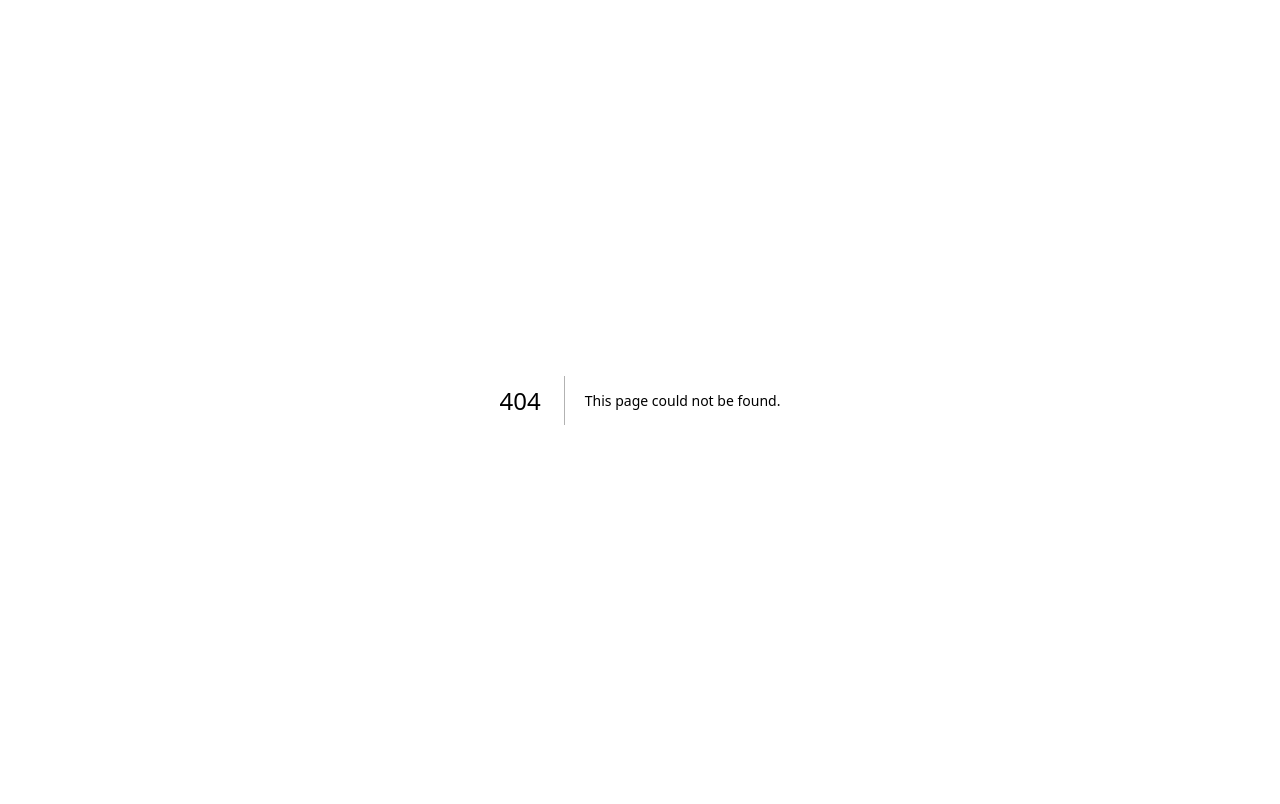
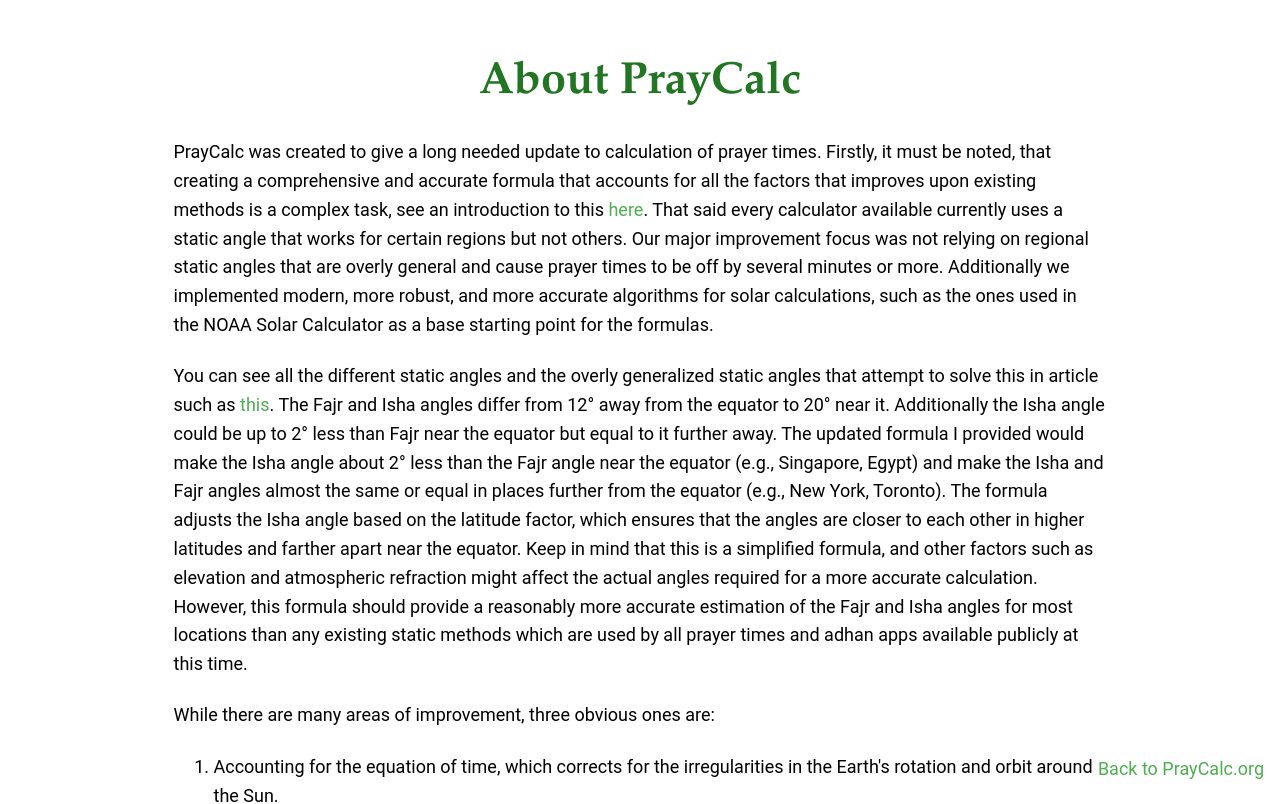
Before and after one commit to acamarata/praycalc, a Next.js app: page /about in a window 1280 px wide. Before the commit this address had no page. Shown: the top 804 px of the page. Built offline with nearby package versions, Linux system fonts and the light colour scheme.

Commit message:
Improved formula, added about page, release v0.1

```diff
--- a/src/components/PrayerTimesTable/styles.module.css
+++ b/src/components/PrayerTimesTable/styles.module.css
@@ -39,7 +39,7 @@
   border-radius: 10px;
   padding: 20px;
   width: 100%;
-  max-width: 600px;
+  max-width: 400px;
   box-shadow: 0 4px 6px rgba(0, 0, 0, 0.1);
   margin: 0 auto;
 }
--- a/src/layouts/MainLayout/index.tsx
+++ b/src/layouts/MainLayout/index.tsx
@@ -1,5 +1,7 @@
 import React from 'react';
 import Head from 'next/head';
+import Link from 'next/link';
+import { useRouter } from 'next/router';
 import styles from './styles.module.css';
 
 interface MainLayoutProps {
@@ -7,13 +9,23 @@
 }
 
 const MainLayout: React.FC<MainLayoutProps> = ({ children }) => {
+  const router = useRouter();
+  const isAboutPage = router.pathname === '/about';
+
   return (
     <div className={styles.wrapper}>
       <Head>
         <title>PrayCalc.net</title>
         <meta name="viewport" content="initial-scale=1.0, width=device-width" />
       </Head>
-      {children}
+      <div className={isAboutPage ? styles.aboutContent : styles.content}>{children}</div>
+      <div className={styles.linkWrapper}>
+        <Link href={isAboutPage ? '/' : '/about'} passHref>
+          <span className={styles.link}>
+            {isAboutPage ? 'Back to PrayCalc.org' : 'About PrayCalc.org'}
+          </span>
+        </Link>
+      </div>
     </div>
   );
 };
--- a/src/layouts/MainLayout/styles.module.css
+++ b/src/layouts/MainLayout/styles.module.css
@@ -1,73 +1,64 @@
 .wrapper {
-  width: 100%;
-  height: 100vh;
+  position: relative;
+  min-height: 100vh;
   display: flex;
   flex-direction: column;
+  align-items: center;
   justify-content: center;
-  align-items: center;
-  background-color: #f5f5f5;
-}
-
-.container {
-  position: absolute;
-  left: 50%;
-  top: 50%;
-  transform: translate(-50%, -50%);
-  max-width: 100%;
-  text-align: center;
-  height: 100px;
-  transition: all 0.5s ease-in-out;
-}
-
-.loading {
-  position: absolute;
-  bottom: -60px;
-  left: 50%;
-  transform: translateX(-50%);
-  font-size: 14px;
-  color: #555;
-  transition: all 0.3s ease-in-out;
-}
-
-.container.topLeft {
-  top: calc(50% - 50vh + 100px);
-  left: 50%;
-  transform: translateX(-50%);
+  font-family: 'Roboto', sans-serif;
+  padding: 1rem;
 }
 
 .container h1 {
   margin: 0;
+  text-align: center;
 }
 
-.prayerTimesTableContainer {
-  position: absolute;
-  top: 50%;
-  left: 50%;
-  transform: translate(-50%, -50%);
-  opacity: 0;
-  transition: opacity 4s;
+.aboutContainer {
+  max-width: 800px;
+  padding: 2rem 4rem;
+  background-color: white;
+  border-radius: 6px;
+  box-shadow: 0 4px 6px rgba(0, 0, 0, 0.1);
 }
 
-.prayerTimesTableContainer.visible {
-  opacity: 1;
+.aboutContainer h1 {
+  margin-bottom: 1rem;
+  text-align: center;
 }
 
-.loadingOverlay {
-  position: fixed;
-  top: 0;
-  left: 0;
-  right: 0;
-  bottom: 0;
-  background-color: rgba(255, 255, 255, 0.8);
-  display: flex;
-  justify-content: center;
-  align-items: center;
-  z-index: 9999;
+.aboutContainer p {
+  text-align: justify;
+  margin-bottom: 1rem;
+  line-height: 1.5;
 }
 
-.loadingContainer {
-  position: absolute;
-  top: 50%;
-  left: 50%;
-  transform: translate(-50%, -50%);
+.content {
+  width: 100%;
+  text-align: left;
 }
+.content a {
+  color: #4caf50;
+}
+
+.content a:hover {
+  text-decoration: underline;
+  text-decoration-color: green;
+}
+
+.aboutContent {
+  width: 75%;
+  text-align: center;
+}
+
+.linkWrapper {
+  position: fixed;
+  bottom: 16px;
+  right: 16px;
+  color: #4caf50;
+}
+
+.link {
+  cursor: pointer;
+  color: #4caf50;
+}
--- /dev/null
+++ b/src/pages/about.tsx
@@ -0,0 +1,37 @@
+import React from 'react';
+import MainLayout from '../layouts/MainLayout';
+import styles from '../layouts/MainLayout/styles.module.css';
+
+const About = () => {
+  return (
+    <MainLayout>
+      <div className="aboutContainer">
+        <h1>About PrayCalc</h1>
+        <div className={styles.content}>
+          <p>
+            PrayCalc was created to give a long needed update to calculation of prayer times.  Firstly, it must be noted, that creating a comprehensive and accurate formula that accounts for all the factors that improves upon existing methods is a complex task, see an introduction to this <a href="https://en.wikipedia.org/wiki/Salah_times#Time_calculation">here</a>. That said every calculator available currently uses a static angle that works for certain regions but not others. Our major improvement focus was not relying on regional static angles that are overly general and cause prayer times to be off by several minutes or more. Additionally we implemented modern, more robust, and more accurate algorithms for solar calculations, such as the ones used in the NOAA Solar Calculator as a base starting point for the formulas.
+          </p>
+          <p>
+            You can see all the different static angles and the overly generalized static angles that attempt to solve this in article such as <a href="https://fiqhcouncil.org/the-suggested-calculation-method-for-fajr-and-isha/">this</a>.  The Fajr and Isha angles differ from 12° away from the equator to 20° near it.  Additionally the Isha angle could be up to 2° less than Fajr near the equator but equal to it further away. The updated formula I provided would make the Isha angle about 2° less than the Fajr angle near the equator (e.g., Singapore, Egypt) and make the Isha and Fajr angles almost the same or equal in places further from the equator (e.g., New York, Toronto). The formula adjusts the Isha angle based on the latitude factor, which ensures that the angles are closer to each other in higher latitudes and farther apart near the equator. Keep in mind that this is a simplified formula, and other factors such as elevation and atmospheric refraction might affect the actual angles required for a more accurate calculation. However, this formula should provide a reasonably more accurate estimation of the Fajr and Isha angles for most locations than any existing static methods which are used by all prayer times and adhan apps available publicly at this time.
+          </p>
+          <p>
+            While there are many areas of improvement, three obvious ones are:
+          </p>
+          <ol>
+            <li>
+              Accounting for the equation of time, which corrects for the irregularities in the Earth's rotation and orbit around the Sun.
+            </li>
+            <li>
+              Considering the effect of atmospheric refraction on the observed position of the Sun. This could be important, especially during twilight periods.
+            </li>
+            <li>
+              Adjusting for the observer's elevation above sea level, which can affect the observed times of sunrise and sunset.  There are many APIs to easily get elevation but it is not currently incorporated into our formulae and may be the first area we improve on in the future.
+            </li>
+          </ol>
+        </div>
+      </div>
+    </MainLayout>
+  );
+};
+
+export default About;
--- a/src/styles/globals.css
+++ b/src/styles/globals.css
@@ -13,12 +13,13 @@
 }
 
 a {
-  color: #0070f3;
+  color: #4caf50;
   text-decoration: none;
 }
 
 a:hover {
   text-decoration: underline;
+  text-decoration-color: #227522;
 }
 
 img {
@@ -30,10 +31,18 @@
 h1 {
   font-size: 2.5rem;
   margin-bottom: 0.5rem;
+  margin-bottom: 1rem;
+  text-align: center;
+  font-family: 'Palatino Linotype', 'Book Antiqua', Palatino, serif;
+  color: #227522;
 }
 
 p {
   margin-bottom: 1.25rem;
+}
+
+li {
+  margin-bottom: 0.5rem;
 }
 
 input,
```
